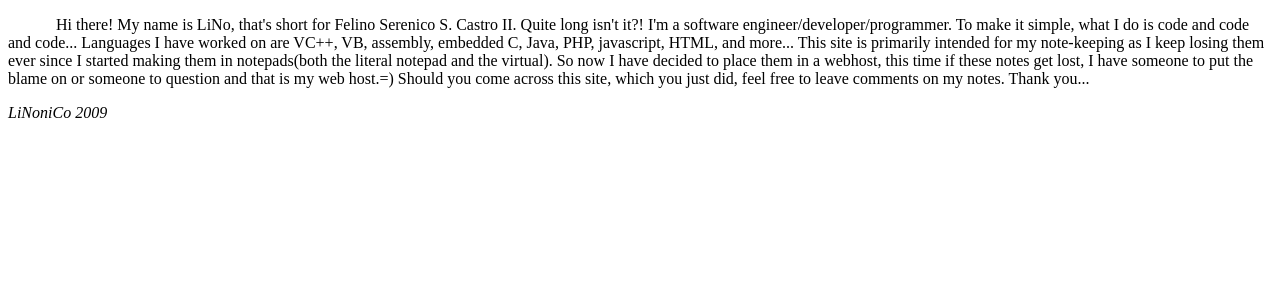
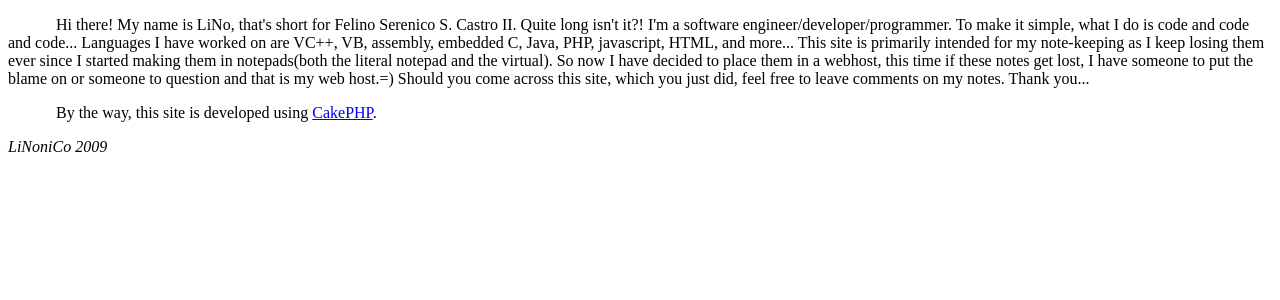
Before and after one commit to castlino/linonico.com, a CakePHP app: template app/views/users/about.ctp in a window 1280 px wide. Shown: the part 109-409 px from the top of the page. Run offline with PHP 8.4 and a stand-in for CakePHP, Linux system fonts and the light colour scheme; the template is opened without the code that fills it, so the values that code supplies are empty; some libraries are stand-ins or nearby versions.

Commit message:
Added a link to CakePHP site on the about page.

```diff
--- a/app/views/users/about.ctp
+++ b/app/views/users/about.ctp
@@ -8,4 +8,7 @@
 	that is my web host.=) Should you come across this site, which you just did, feel free to leave comments on my notes.
 	Thank you...
 </p>
+<p>
+	&nbsp &nbsp &nbsp &nbsp &nbsp &nbsp By the way, this site is developed using <a href='http://cakephp.org'>CakePHP</a>.
+</p>
 </div>
```
